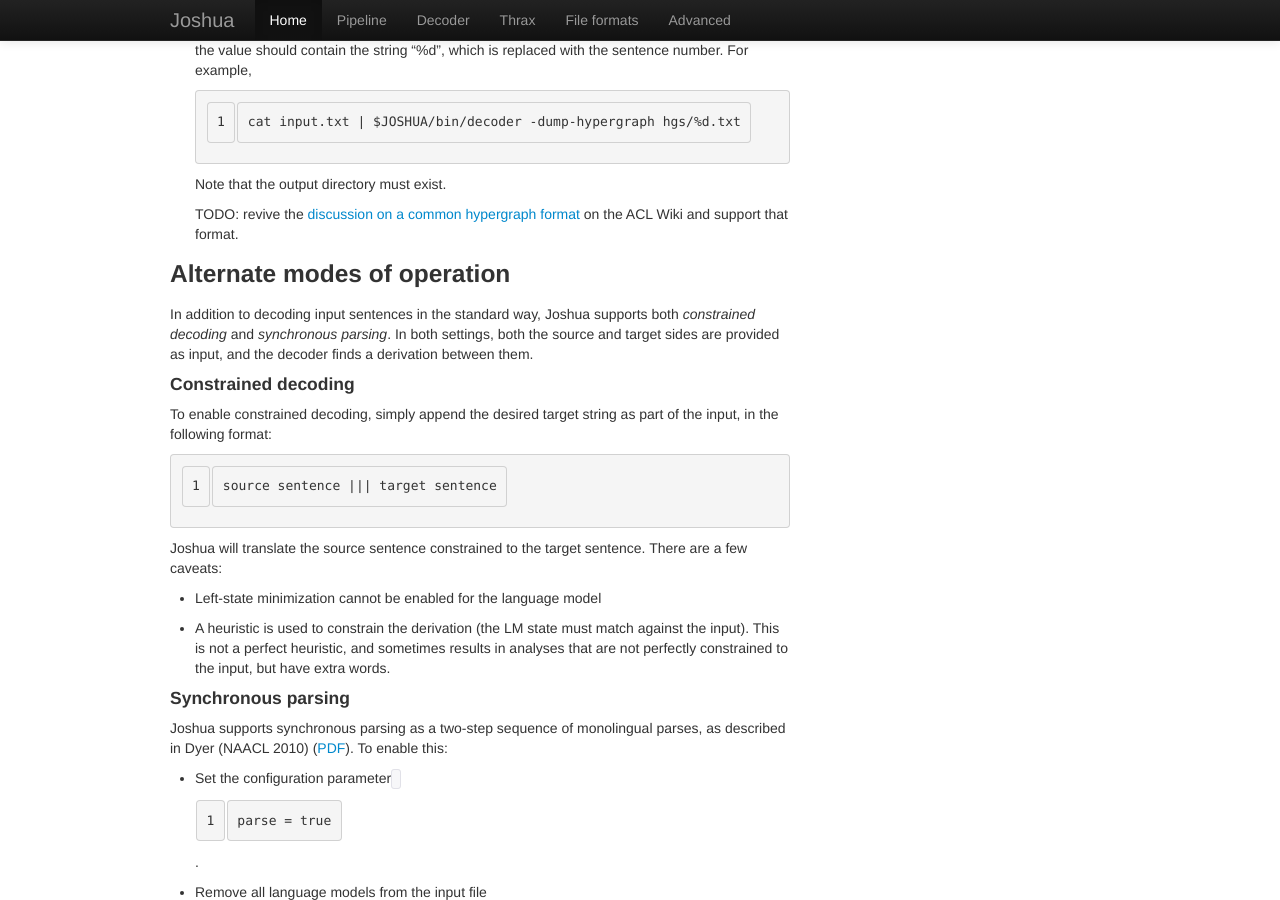
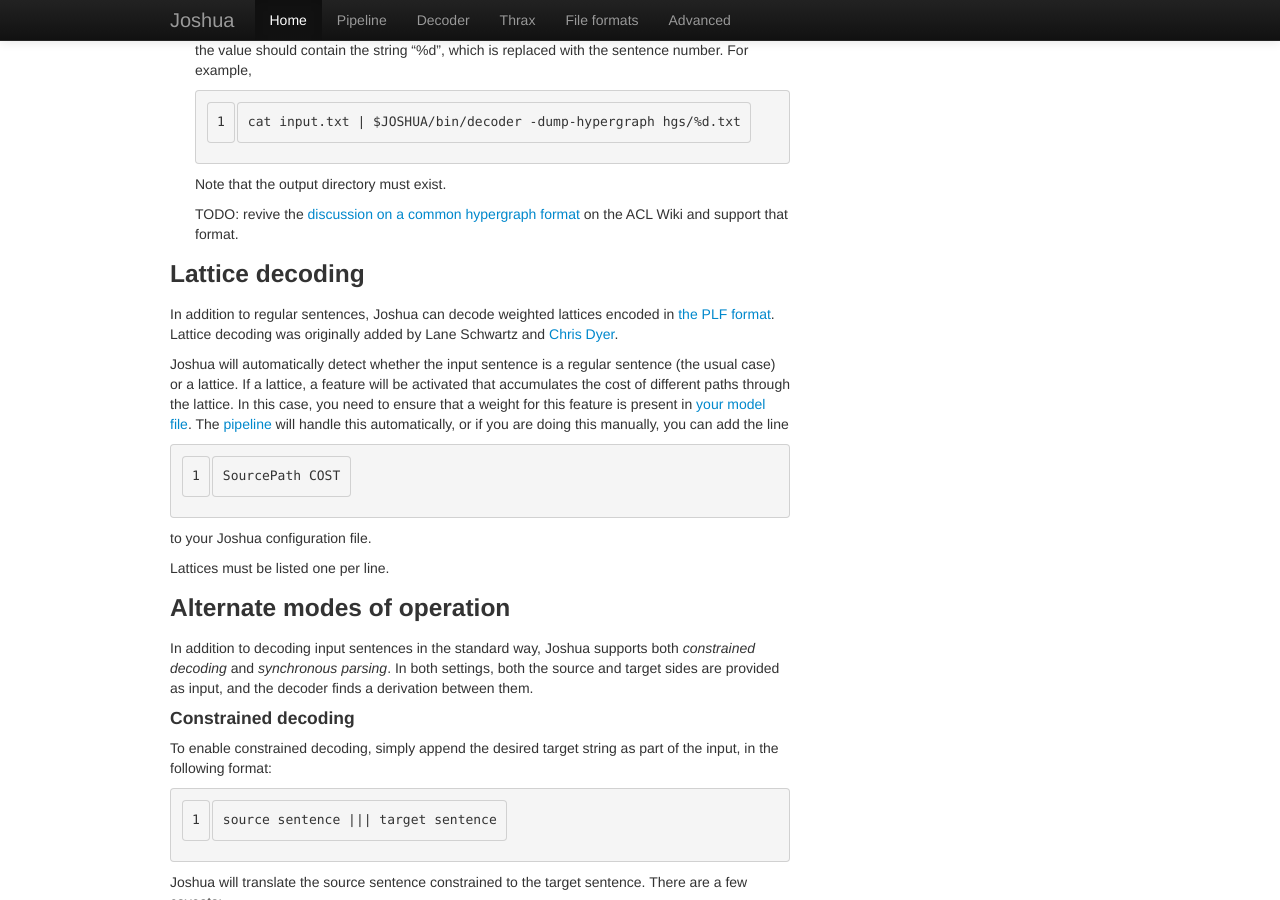
Before and after one commit to joshua-decoder/joshua-decoder.github.com, a Jekyll site: the page built from 5.0/decoder.md, in a window 1280 px wide and 900 px high, scrolled down 10523 px. Built offline with Jekyll 4.4.1, drawn with Linux system fonts in a browser that asks for light colours; nearby versions of some CDN libraries; library files that are not in the unit come from our copies.

Commit message:
added lattice decoding note

```diff
--- a/5.0/decoder.md
+++ b/5.0/decoder.md
@@ -315,6 +315,24 @@
   [discussion on a common hypergraph format](http://aclweb.org/aclwiki/index.php?title=Hypergraph_Format)
   on the ACL Wiki and support that format.
 
+### Lattice decoding
+
+In addition to regular sentences, Joshua can decode weighted lattices encoded in [the PLF
+format](http://www.statmt.org/moses/?n=Moses.WordLattices).  Lattice decoding was originally added
+by Lane Schwartz and [Chris Dyer](http://www.cs.cmu.edu/~cdyer/).
+
+Joshua will automatically detect whether the input sentence is a regular sentence (the usual case)
+or a lattice.  If a lattice, a feature will be activated that accumulates the cost of different
+paths through the lattice.  In this case, you need to ensure that a weight for this feature is
+present in [your model file](decoder.html). The [pipeline](pipeline.html) will handle this
+automatically, or if you are doing this manually, you can add the line
+
+    SourcePath COST
+
+to your Joshua configuration file.
+
+Lattices must be listed one per line.
+
 ### Alternate modes of operation <a id="modes" />
 
 In addition to decoding input sentences in the standard way, Joshua supports both *constrained
```
